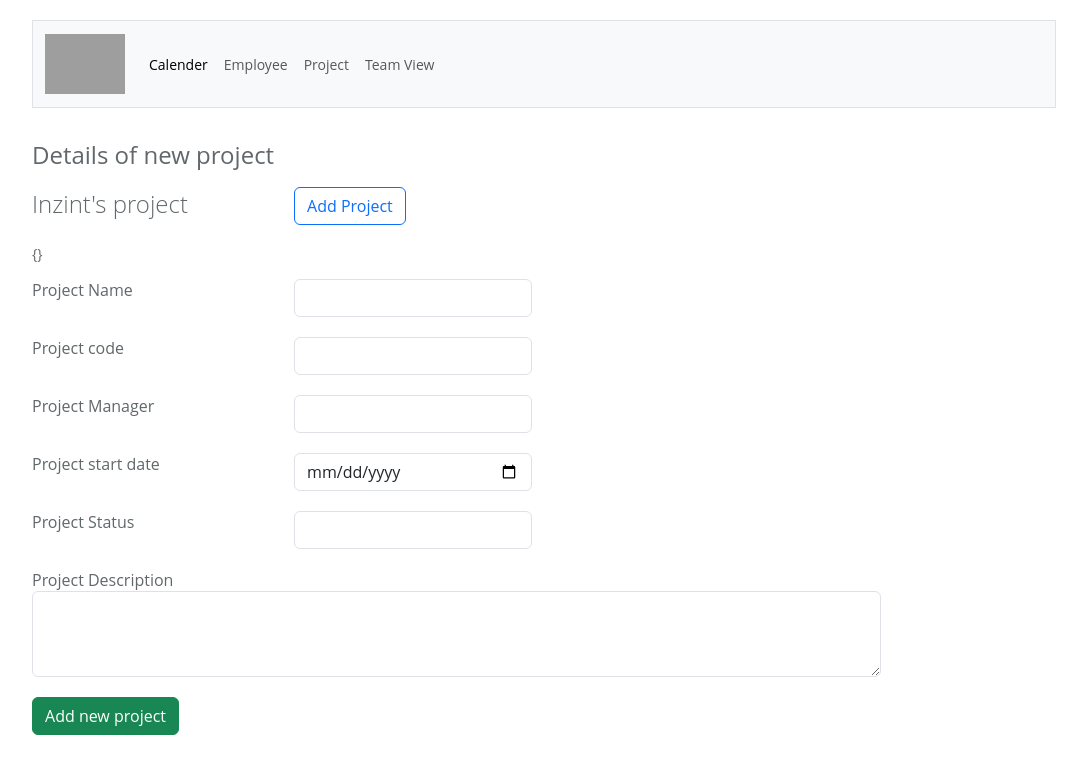
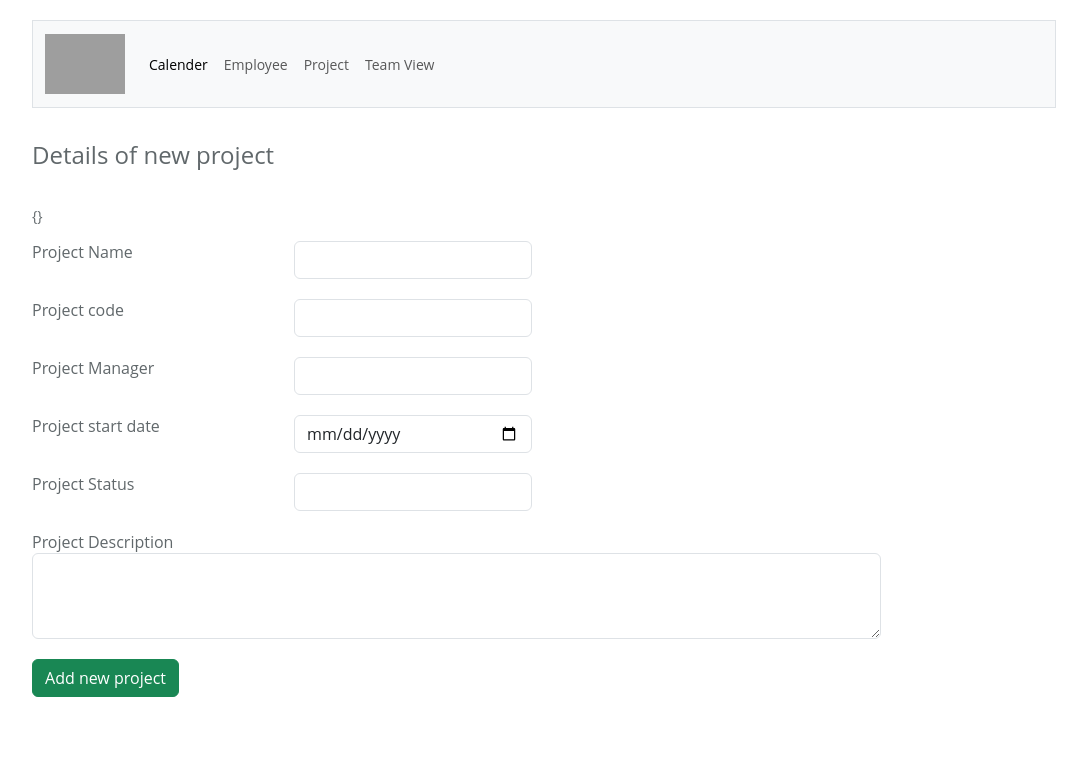
Before and after one commit to Sushma-Rani2023/hrm-website, a React (Create React App) app in the folder frontend/: page /add_project in a window 1280 px wide. Shown: the top 774 px of the page, without its empty margins (96-1183 px from the left). Built offline with nearby package versions, Linux system fonts and the light colour scheme; grey boxes are pictures that could not be loaded.

Commit message:
removed part

```diff
--- a/frontend/src/components/project page/add_form.js
+++ b/frontend/src/components/project page/add_form.js
@@ -44,22 +44,7 @@ function Add_form() {
      <p classNameName="col-md-12">Details of new project</p>
    </div>
 
-   <div className="row form_container" style={{display: "flex"}}>
-        <div className="col-md-3 lead " style={{ fontSize: "1.5rem" }}>
-          Inzint's project
-        </div>
-        <div className="col-md-3 col-md-offset-6 pull-right-12">
-          <button
-            type="button"
-            className="btn btn-outline-primary"
-            onClick={() => {
-              navigate("/add_project/");
-            }}
-          >
-            Add Project
-          </button>
-        </div>
-      </div>
+
    <br/>
 
    <div>
```
